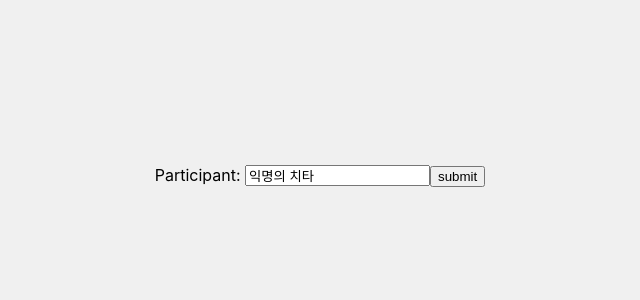
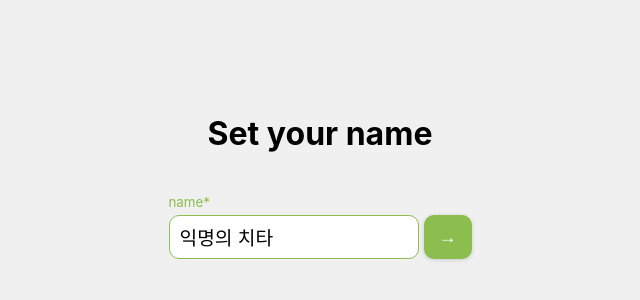
Before and after one commit to parkjisu6239/Dicoco, a React (Create React App) app: page /session/SessionA in a window 1280 px wide. Shown: the part 224-524 px from the top of the page, without its empty margins (320-960 px from the left). Built offline with nearby package versions, Linux system fonts and the light colour scheme.

Commit message:
feat: Add SetName module CSS

```diff
--- a/src/components/Home/SetName.js
+++ b/src/components/Home/SetName.js
@@ -1,4 +1,5 @@
 import { useState } from "react";
+import style from './SetName.module.css'
 
 function SetName({setName}) {
     const anonymous = require('./anonymous.json')
@@ -14,17 +15,24 @@ function SetName({setName}) {
     }
 
     return (
-        <div>
-            <p>
-                <label>Participant: </label>
+        <div className={style.setName}>
+            <h1>Set your name</h1>
+            <form>
+                <label>name*</label>
+                <div className={style.join}>
                     <input
                         type="text"
                         value={input}
                         onChange={ChangeInput}
                         required
                     />
-                <button onClick={submitInput}>submit</button>
-            </p>
+                    <button
+                        disabled={input.trim() ? false : true}
+                        onClick={submitInput}>
+                        →
+                    </button>
+                </div>
+            </form>
         </div>
     )
 }
--- /dev/null
+++ b/src/components/Home/SetName.module.css
@@ -0,0 +1,56 @@
+.setName {
+    display: flex;
+    flex-direction: column;
+    justify-content: center;
+    align-items: center;
+    gap: 20px;
+}
+
+.setName form {
+    display: flex;
+    flex-direction: column;
+    gap: 5px;
+}
+
+.setName form label{
+    font-size: smaller;
+    color: rgb(139, 189, 79);
+}
+
+.setName form input{
+    font-size: larger;
+    padding: 10px;
+    border-radius: 10px;
+    width: 250px;
+    border: solid 1px rgb(139, 189, 79);
+}
+
+.setName .join {
+    display: flex;
+    gap: 5px;
+}
+
+.setName button {
+    text-align: center;
+    border: none;
+    padding: 10px 15px;
+    border-radius: 10px;
+    color: white;
+    font-size: large;
+    box-shadow: rgba(0, 0, 0, 0.16) 0px 1px 4px;
+    transition: all 0.2s ease-in-out;
+}
+
+.setName button:enabled {
+    background-color: rgb(139, 189, 79);
+    cursor: pointer;
+}
+
+.setName button:disabled {
+    background-color: rgb(196, 194, 194);
+}
+
+.setName button:enabled:hover {
+    background-color: rgb(116, 163, 59);
+    box-shadow: rgba(0, 0, 0, 0.04) 0px 3px 5px;
+}
```
Lines whose indentation alone changed are shown as unchanged.
